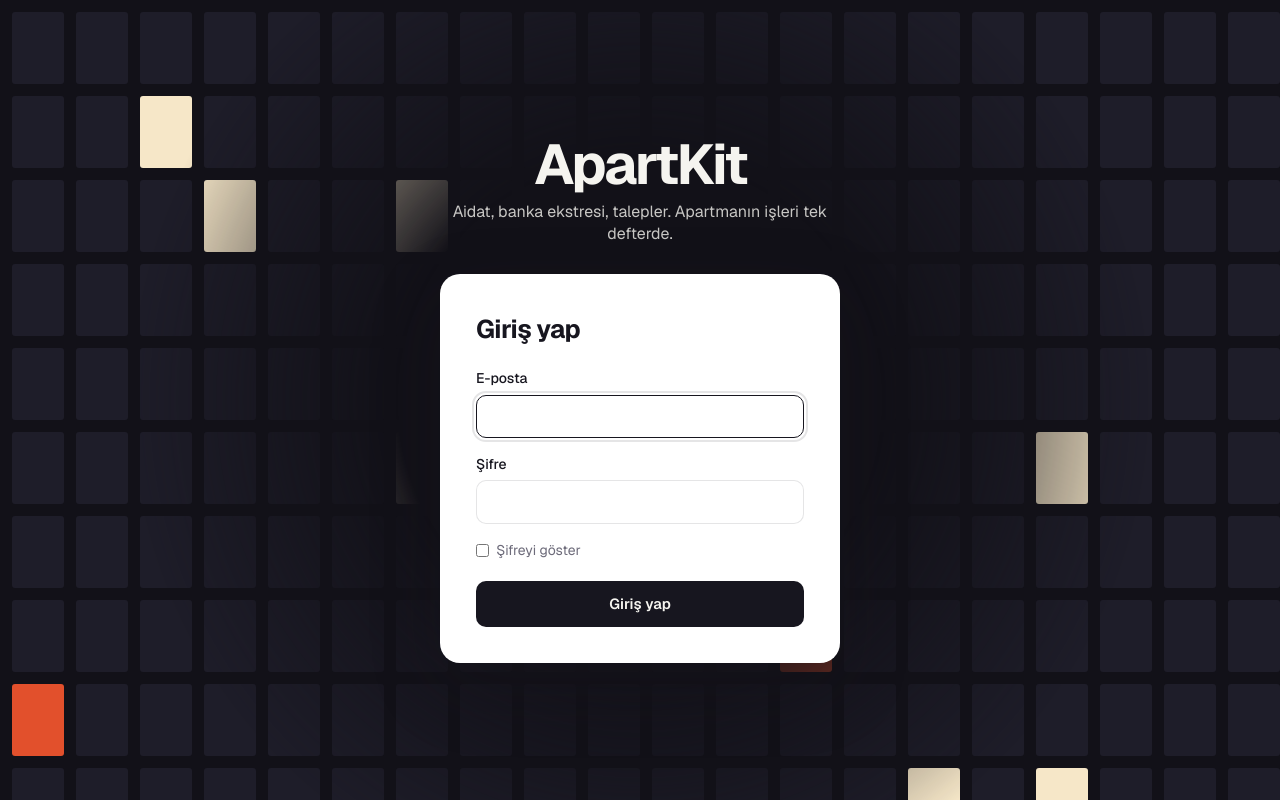
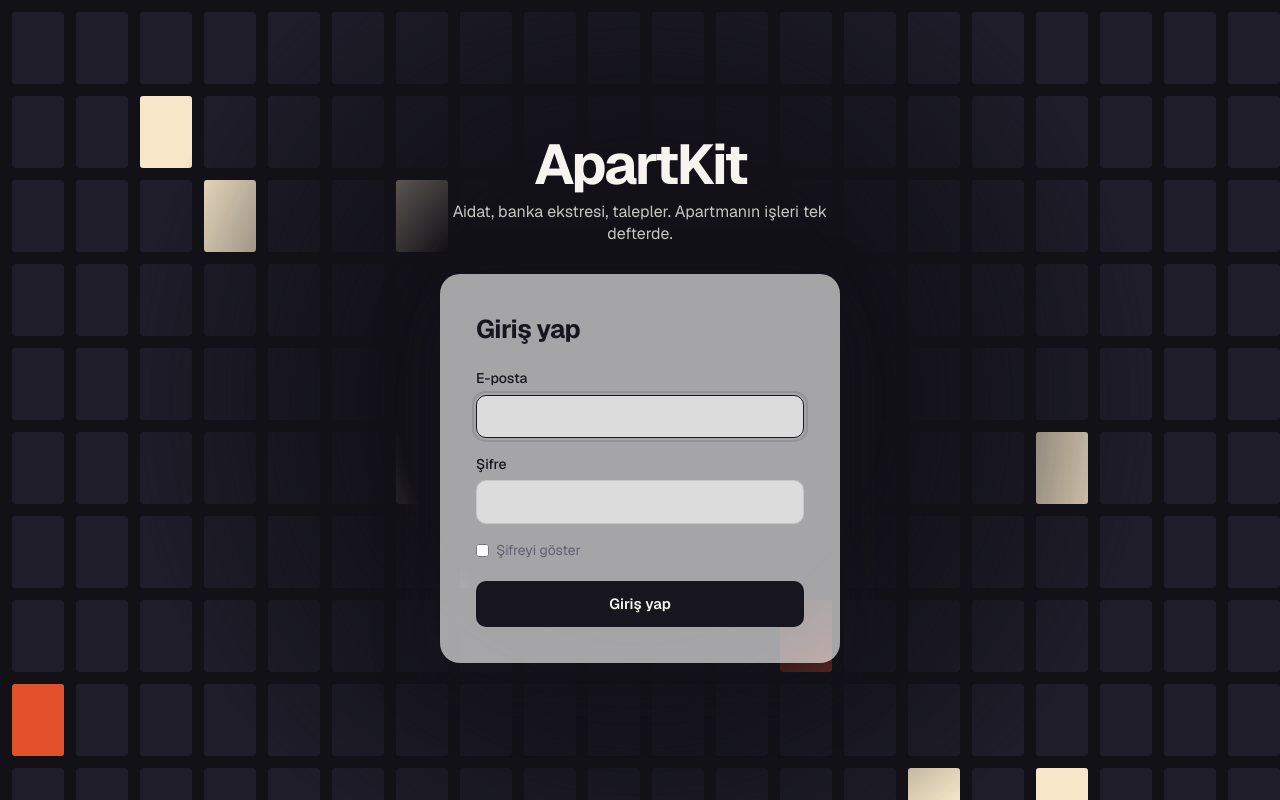
Before and after one commit to AzizARSLN/ApartKit, a React (Vite) app in the folder frontend/: page /login in a window 1280 px wide. Built offline with nearby package versions, Linux system fonts and the light colour scheme; no server answers.

Commit message:
Use translucent surface and tint colors in the theme

```diff
--- a/frontend/src/index.css
+++ b/frontend/src/index.css
@@ -3,26 +3,26 @@
 :root {
   color-scheme: light;
   --bg: #f5f4ef;
-  --bg-soft: #ebe9e2;
-  --surface: #ffffff;
+  --bg-soft: rgba(23, 22, 31, 0.06);
+  --surface: rgba(255, 255, 255, 0.62);
   --surface-solid: #ffffff;
-  --surface-sunken: #f1f0ea;
+  --surface-sunken: rgba(23, 22, 31, 0.04);
   --ink: #17161f;
   --ink-soft: #3f3d4d;
-  --muted: #6d6b7a;
+  --muted: #62606f;
   --accent: #5546e8;
   --accent-strong: #4133c7;
-  --accent-soft: #eceaff;
+  --accent-soft: rgba(85, 70, 232, 0.12);
   --accent-tint: rgba(85, 70, 232, 0.07);
   --on-accent: #ffffff;
   --warm: #e2502c;
   --warm-strong: #c23f1e;
-  --warm-soft: #ffe9e2;
+  --warm-soft: rgba(226, 80, 44, 0.13);
   --warm-ink: #9a3114;
-  --danger: #c9264b;
-  --danger-soft: #fde7ec;
-  --ok: #0b8467;
-  --ok-soft: #dcf6ee;
+  --danger: #b71f43;
+  --danger-soft: rgba(201, 38, 75, 0.11);
+  --ok: #08705a;
+  --ok-soft: rgba(11, 132, 103, 0.13);
   --success: var(--ok);
   --line: rgba(23, 22, 31, 0.11);
   --border: var(--line);
@@ -45,28 +45,28 @@
 :root[data-theme="dark"] {
   color-scheme: dark;
   --bg: #100f17;
-  --bg-soft: #191823;
-  --surface: #1a1924;
+  --bg-soft: rgba(255, 255, 255, 0.06);
+  --surface: rgba(255, 255, 255, 0.045);
   --surface-solid: #1a1924;
-  --surface-sunken: #14131c;
+  --surface-sunken: rgba(255, 255, 255, 0.03);
   --ink: #f2f1f7;
   --ink-soft: #cbc9d8;
   --muted: #9a98aa;
   --accent: #8d81ff;
   --accent-strong: #b1a9ff;
-  --accent-soft: #2a2650;
+  --accent-soft: rgba(141, 129, 255, 0.18);
   --accent-tint: rgba(141, 129, 255, 0.1);
   --on-accent: #12101f;
   --chart-1: #7f72f2;
   --chart-2: #e45f3d;
   --warm: #ff7a57;
   --warm-strong: #ff9477;
-  --warm-soft: #3c2018;
+  --warm-soft: rgba(255, 122, 87, 0.16);
   --warm-ink: #ffb8a3;
   --danger: #ff6d8c;
-  --danger-soft: #3d1a25;
+  --danger-soft: rgba(255, 109, 140, 0.15);
   --ok: #41d3ac;
-  --ok-soft: #12332b;
+  --ok-soft: rgba(65, 211, 172, 0.14);
   --line: rgba(242, 241, 247, 0.12);
   --shadow: 0 1px 2px rgba(0, 0, 0, 0.3);
   --shadow-lg: 0 24px 70px rgba(0, 0, 0, 0.6);
@@ -114,6 +114,10 @@ a {
 
 .surface {
   box-shadow: var(--shadow);
+}
+
+.surface[role="dialog"] {
+  background: var(--surface-solid);
 }
 
 .btn {
@@ -204,6 +208,11 @@ a {
   font-size: 0.92rem;
 }
 
+.select option {
+  background: var(--surface-solid);
+  color: var(--ink);
+}
+
 .input:focus,
 .select:focus {
   outline: 2px solid var(--accent-tint);
@@ -289,7 +298,7 @@ table.data th {
   font-weight: 600;
   letter-spacing: 0.04em;
   text-transform: uppercase;
-  background: var(--surface-sunken);
+  background: var(--surface-solid);
 }
 
 table.data td.money,
@@ -343,7 +352,7 @@ table.data tbody tr.is-selected:hover {
   flex-direction: column;
   width: 100%;
   max-height: calc(100vh - 2rem);
-  background: var(--surface);
+  background: var(--surface-solid);
   border: 1px solid var(--line);
   border-radius: var(--radius);
   box-shadow: var(--shadow-lg);
```
